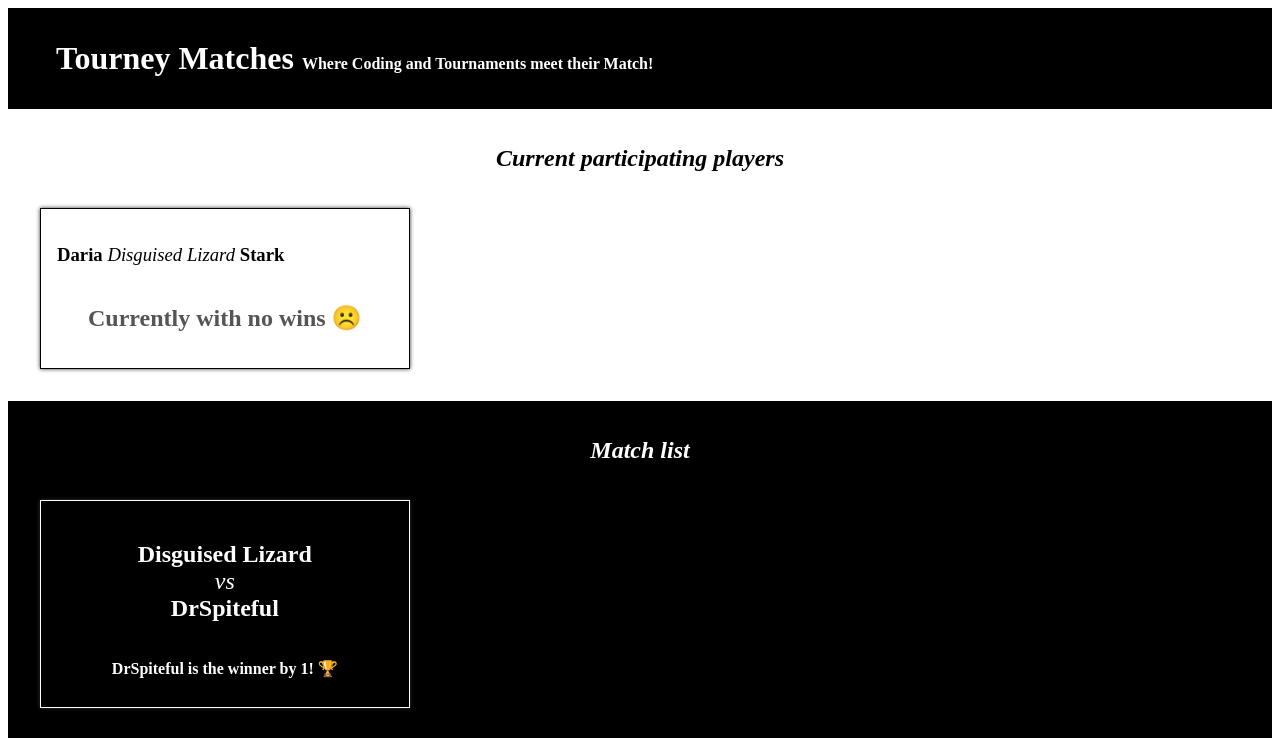
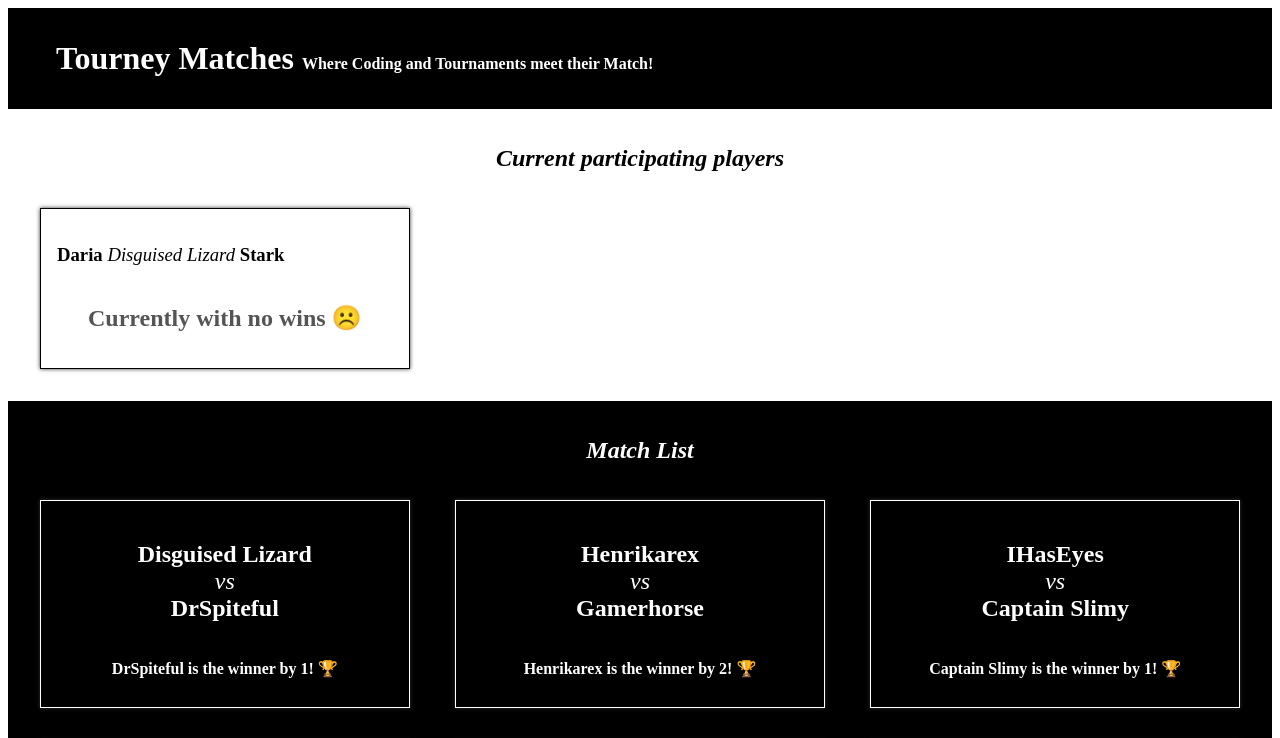
Before and after one commit to kazvee/tourney-matches, a React (Create React App) app: page / in a window 1280 px wide. Shown: the top 738 px of the page. Built offline with nearby package versions, Linux system fonts and the light colour scheme.

Commit message:
Refactor MatchList to render all matches

```diff
--- a/src/components/MatchList.js
+++ b/src/components/MatchList.js
@@ -1,14 +1,22 @@
-import React from "react";
-import Match from "./Match";
+import React from 'react';
+import Match from './Match';
 
 const MatchList = (props) => {
-
-  const oneMatch = props.matchData[0];
+  const matches = props.matchData.map((match) => {
+    return (
+      <Match
+        key={match.matchNumber}
+        players={match.players}
+        winner={match.winner}
+        scoreDifference={match.scoreDifference}
+      />
+    );
+  });
 
   return (
-    <section className="PlayerList MatchList">
-      <h1>Match list</h1>
-      <Match players={oneMatch.players} winner={oneMatch.winner} scoreDifference={oneMatch.scoreDifference} />
+    <section className='PlayerList MatchList'>
+      <h1>Match List</h1>
+      {matches}
     </section>
   );
 };
```
